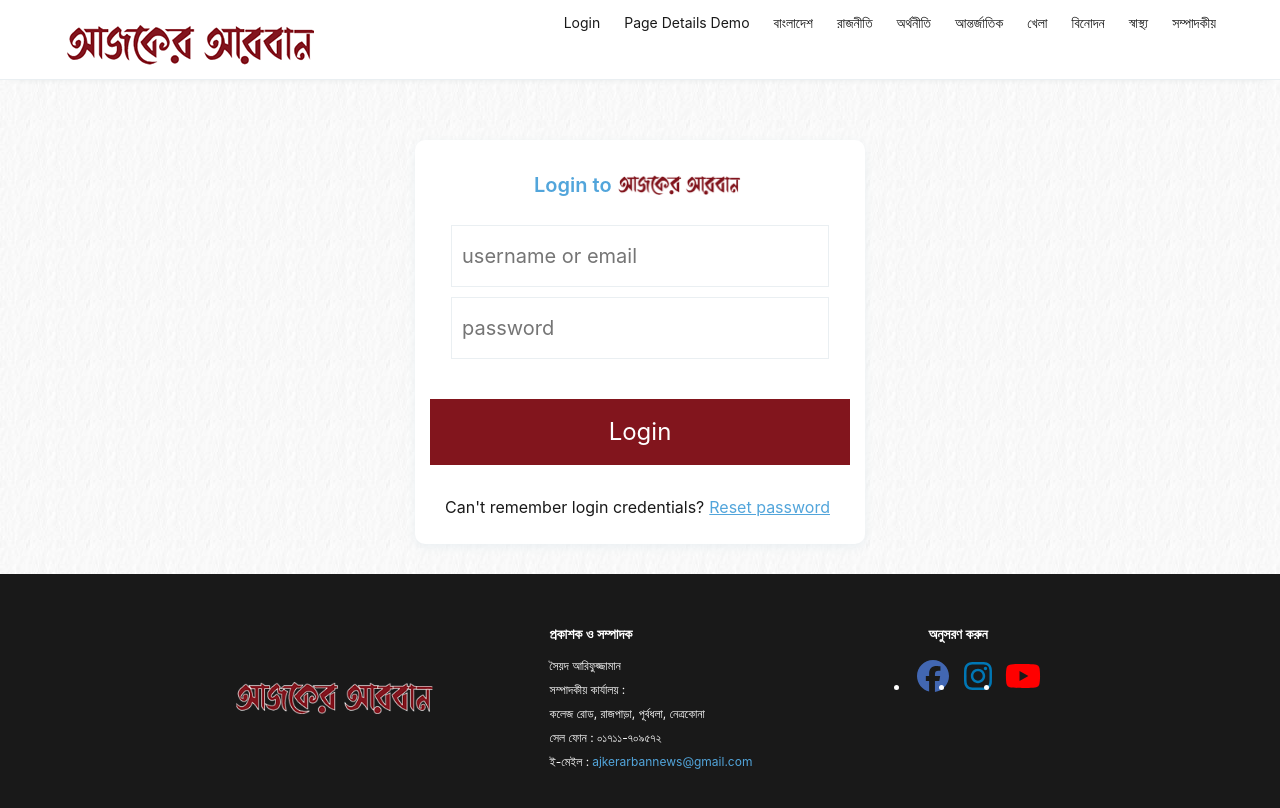
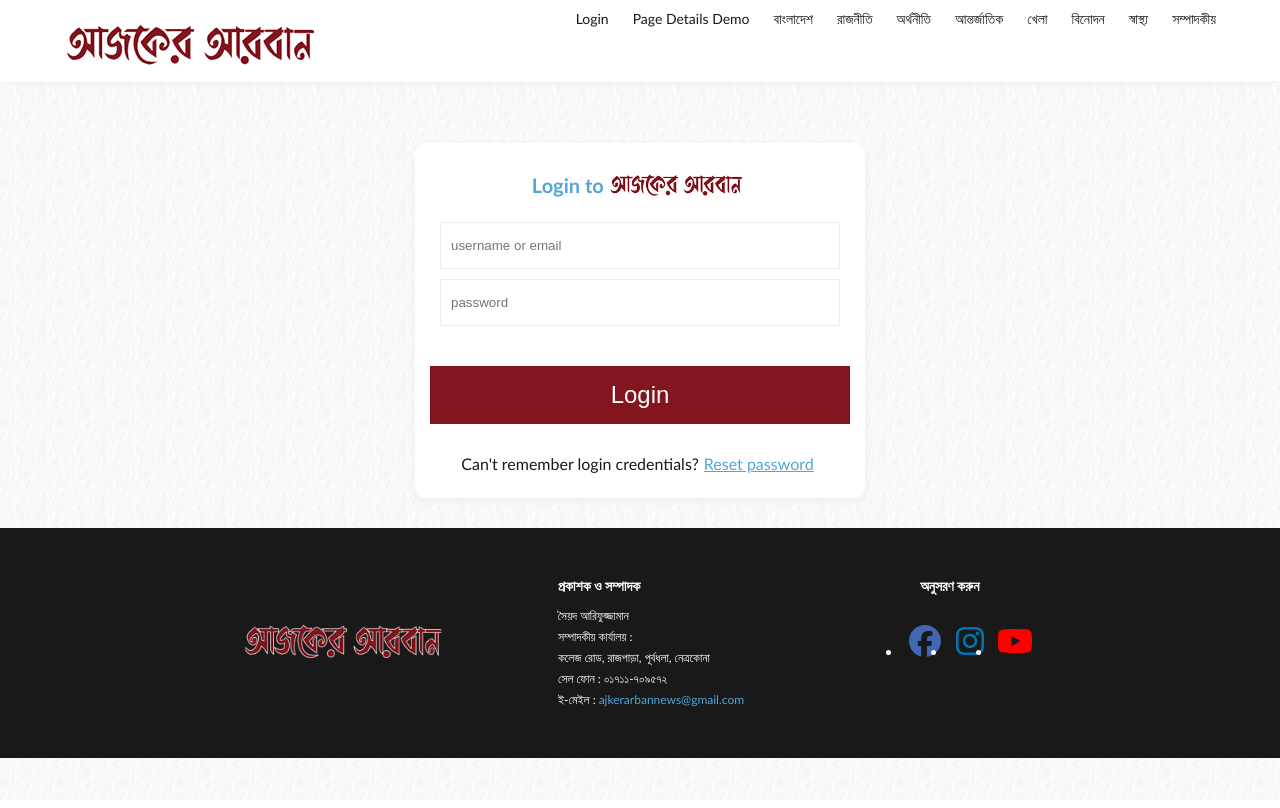
Before and after one commit to SEBPO-Shahin/test, a React (Create React App) app: page /login in a window 1280 px wide. Shown: the top 808 px of the page. Built offline with nearby package versions, Linux system fonts and the light colour scheme.

Commit message:
List pages main-wrapper class added to solve the style issue

```diff
--- a/package.json
+++ b/package.json
@@ -10,7 +10,7 @@
     "@testing-library/jest-dom": "^5.17.0",
     "@testing-library/react": "^13.4.0",
     "@testing-library/user-event": "^13.5.0",
-    "bootstrap": "^4.6.2",
+    "bootstrap": "^5.3.2",
     "react": "^18.2.0",
     "react-bootstrap": "^2.9.1",
     "react-dom": "^18.2.0",
--- a/src/components/home_sidebar/Sidebar.js
+++ b/src/components/home_sidebar/Sidebar.js
@@ -1,11 +1,10 @@
-import 'bootstrap/dist/css/bootstrap.min.css';
-import React, { useState } from 'react';
+// import 'bootstrap/dist/css/bootstrap.min.css';
 import ThumbnailList from './../home_category/Thumbnail';
 import SingleFeature from './../home_category/SingleFeature';
 // import DoubleFeature from './../home_category/DoubleFeature';
 import Advertise from './../common/advertise/Advertise';
 import AdsImage from './../../assets/images/ads/48_HPK_T6768_HP-LJ400_01_160x400.gif';
-import AdsSmall from './../../assets/images/ads/43XX_BIAX_1HPGMIAA1_300x250_US_ENG_01.jpg';
+// import AdsSmall from './../../assets/images/ads/43XX_BIAX_1HPGMIAA1_300x250_US_ENG_01.jpg';
 import Latest from '../common/footer/bulletins/Latest';
 import Popular from '../common/footer/bulletins/Popular';
 import { Tabs, Tab } from 'react-bootstrap';
--- a/src/components/pages/Bangladesh.js
+++ b/src/components/pages/Bangladesh.js
@@ -6,16 +6,16 @@ import sidebar_ads1 from '../../assets/images/ads/thumb.gif';
 import Navbar from '../common/header/navbar/Navbar';
 import Footer from '../common/footer/Footer';
 import Latest from '../common/footer/bulletins/Latest';
-import { Tabs, Tab } from 'react-bootstrap';
 import Popular from '../common/footer/bulletins/Popular';
 import DoubleFeature from '../home_category/DoubleFeature';
 import ThumbnailList from '../home_category/Thumbnail';
+import { Tabs, Tab } from 'react-bootstrap';
 
 
 
 export default function Bangladesh(){
     return(
-        <div className='page-wrapper'>
+        <div className='page-wrapper main-wrapper'>
             <Navbar />
             <div className='custom-row'>
                 <div className='breadcrumb'>
--- a/src/components/pages/Economics.js
+++ b/src/components/pages/Economics.js
@@ -15,7 +15,7 @@ import ThumbnailList from '../home_category/Thumbnail';
 
 export default function Economics(){
     return(
-        <div className='page-wrapper'>
+        <div className='page-wrapper main-wrapper'>
             <Navbar />
             <div className='custom-row'>
                 <div className='breadcrumb'>
--- a/src/components/pages/Politics.js
+++ b/src/components/pages/Politics.js
@@ -15,7 +15,7 @@ import ThumbnailList from '../home_category/Thumbnail';
 
 export default function Politics(){
     return(
-        <div className='page-wrapper'>
+        <div className='page-wrapper main-wrapper'>
             <Navbar />
             <div className='custom-row'>
                 <div className='breadcrumb'>
--- a/src/layouts/RootLayout.js
+++ b/src/layouts/RootLayout.js
@@ -1,6 +1,6 @@
 import { NavLink, Outlet } from "react-router-dom";
 import logo from '../assets/images/ajker-arban-1.png';
-import Details from '../../src/components/pages/Details';;
+// import Details from '../../src/components/pages/Details';
 
 
 
@@ -24,7 +24,7 @@ export default function RootLayout(){
                     <header>
                         <nav>
                             <div className="logo">
-                                <NavLink to="/"><img src={logo} /></NavLink>
+                                <NavLink to="/"><img src={logo} alt="Ajker Arban Logo" /></NavLink>
                             </div>
                             <div className="menu-bar mobile-hide">
                                 <ul className="flex-container">
--- a/src/styles/_common.scss
+++ b/src/styles/_common.scss
@@ -29,6 +29,12 @@ body{
 
 .main-wrapper img{
     width: 100%;
+}
+
+a:-webkit-any-link {
+    color: $black;
+    cursor: pointer;
+    text-decoration: none;
 }
 
 /*** Common Classes ***/
```
Also changed, not shown: 1 other file (tests, documents, lock files or other folders).
